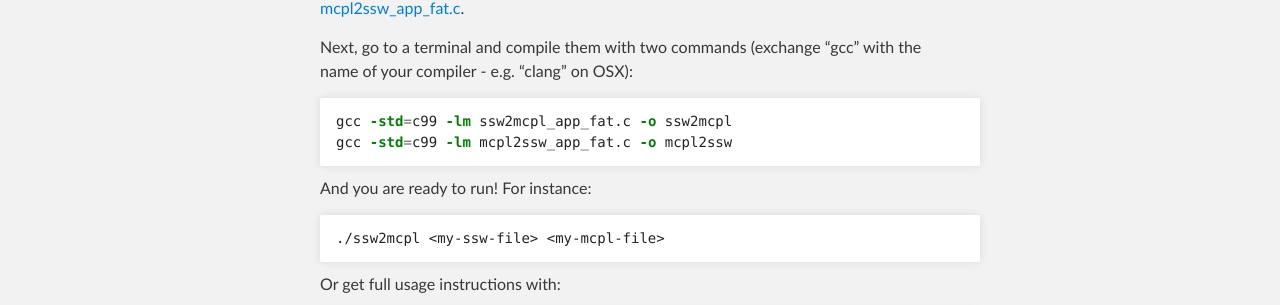
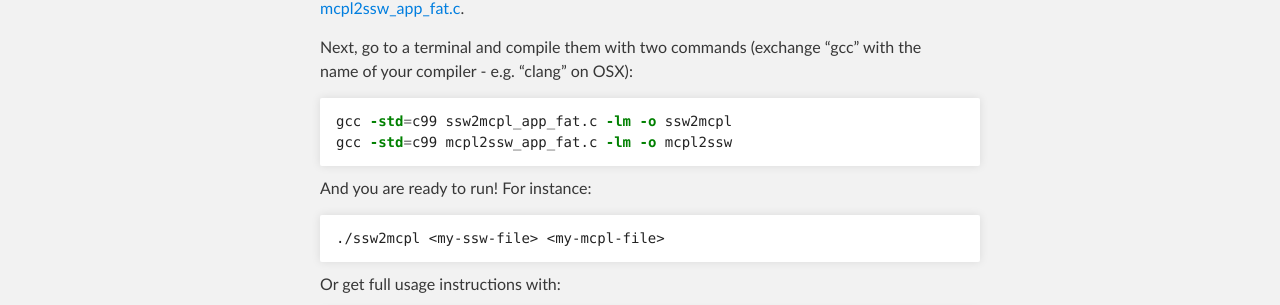
Before and after one commit to mctools/mcpl, a Jekyll site: the page built from hooks_mcnp.md, in a window 1280 px wide and 900 px high, scrolled down 5015 px. Shown: the part 372-677 px from the top of the window. Built offline with Jekyll 4.4.1, drawn with Linux system fonts in a browser that asks for light colours.

Commit message:
fix gcc flag order in online documentation

````diff
--- a/hooks_mcnp.md
+++ b/hooks_mcnp.md
@@ -212,8 +212,8 @@ Next, go to a terminal and compile them with two commands (exchange "gcc" with t
 "clang" on OSX):
 
 ```shell
-gcc -std=c99 -lm ssw2mcpl_app_fat.c -o ssw2mcpl
-gcc -std=c99 -lm mcpl2ssw_app_fat.c -o mcpl2ssw
+gcc -std=c99 ssw2mcpl_app_fat.c -lm -o ssw2mcpl
+gcc -std=c99 mcpl2ssw_app_fat.c -lm -o mcpl2ssw
 ```
 
 And you are ready to run! For instance:
````
Also changed, not shown: hooks_phits.md (+2 -2 lines), usage_cmdline.md (+1 -1 lines).
